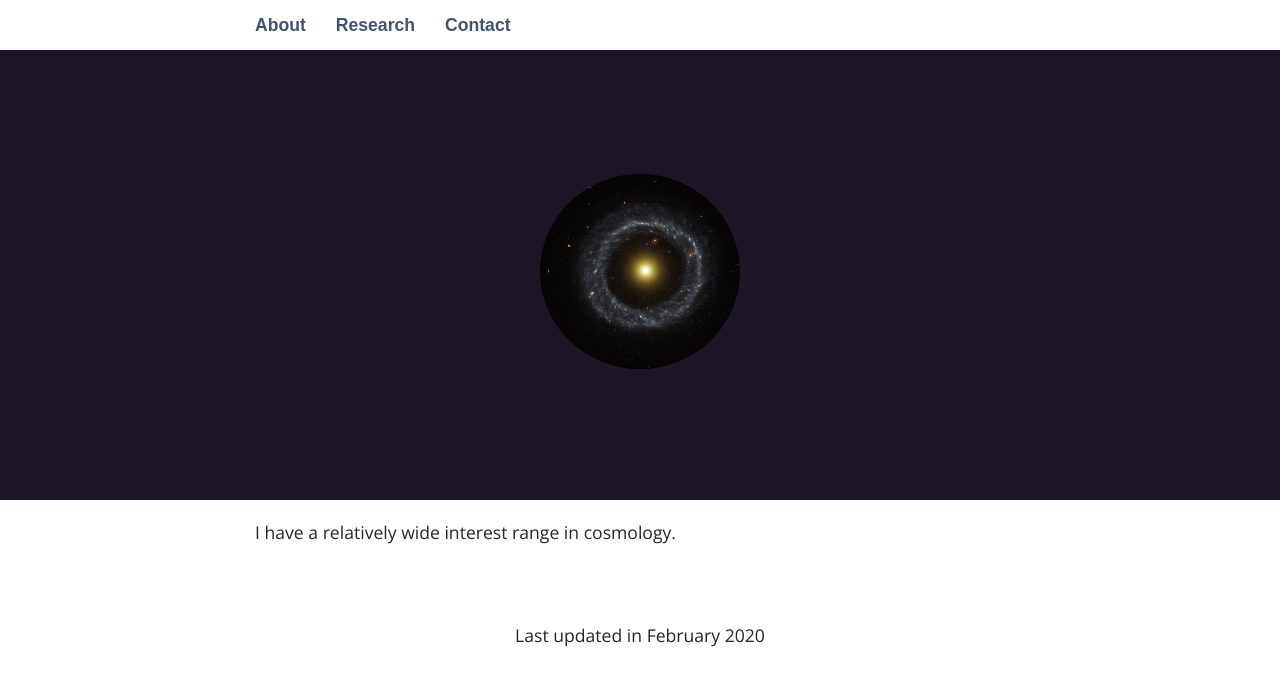
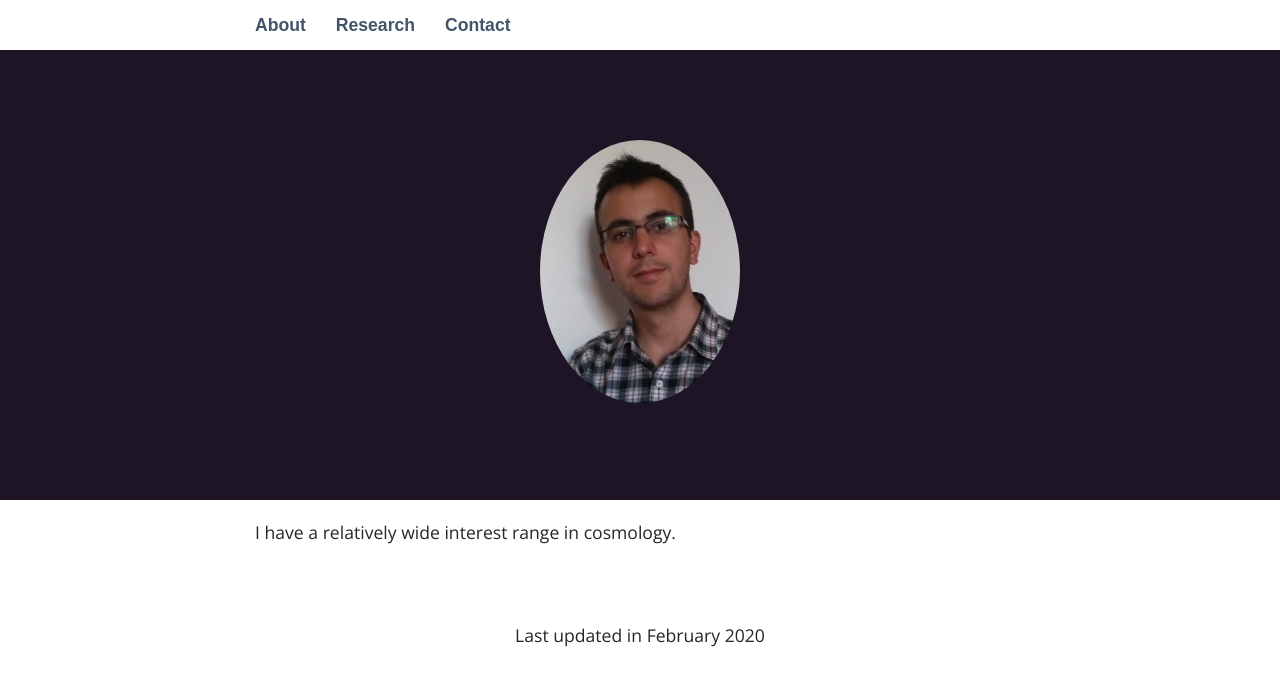
Before and after one commit to valerivardanyan/valerivardanyan.github.io, a Jekyll site: the page built from _pages/02_research.md, in a window 1280 px wide. Shown: the top 686 px of the page. Built offline with Jekyll 4.4.1, drawn with Linux system fonts in a browser that asks for light colours; some web fonts are replaced.

Commit message:
Some updates.

```diff
--- a/_includes/header_contact.html
+++ b/_includes/header_contact.html
@@ -21,6 +21,6 @@
 
 <header>
 	<figure>
-		<img src="/files/galaxy.jpg" style="width:200px">
+		<img src="/files/Prof_Pic.jpg" style="width:200px">
 	</figure>
 </header>
--- a/_includes/header_research.html
+++ b/_includes/header_research.html
@@ -21,6 +21,6 @@
 
 <header>
 	<figure>
-		<img src="/files/galaxy.jpg" style="width:200px">
+		<img src="/files/Prof_Pic.jpg" style="width:200px">
 	</figure>
 </header>
```
